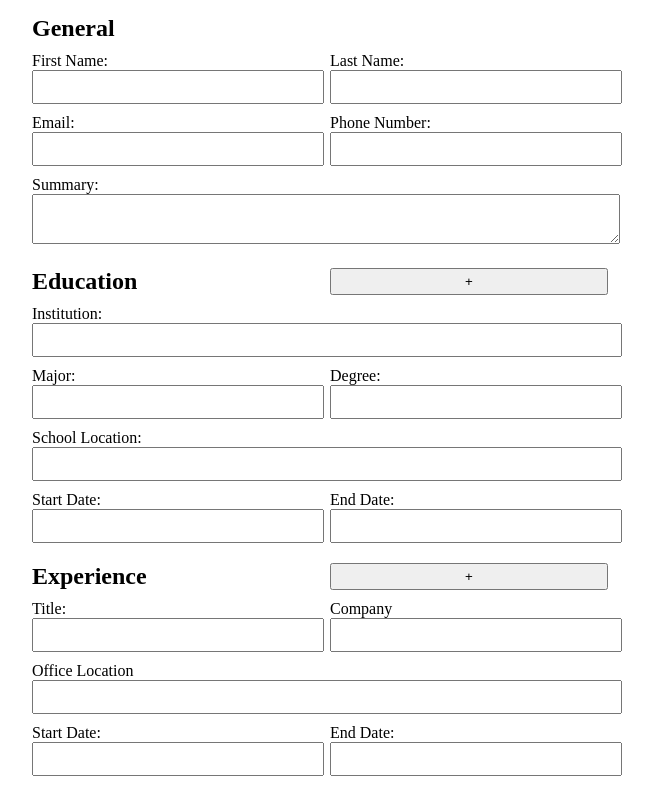
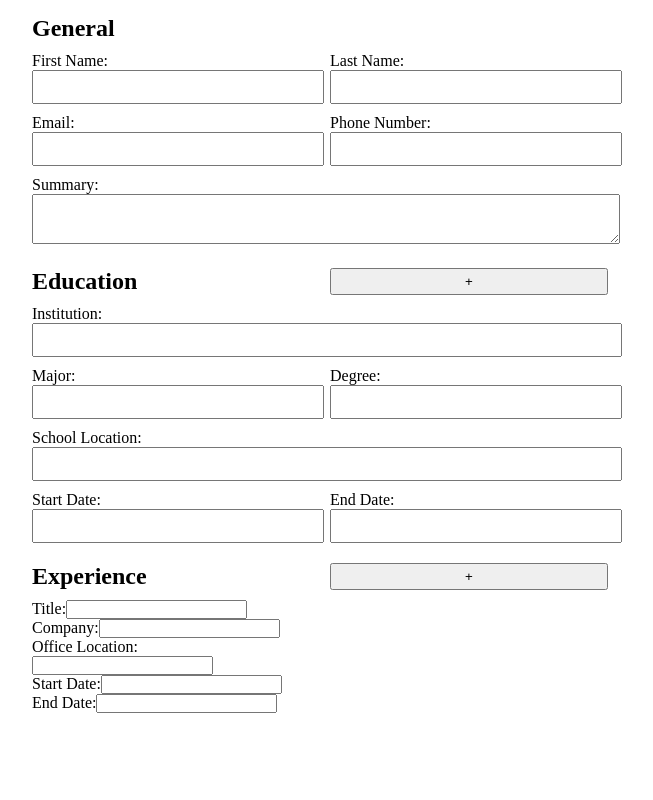
Before and after one commit to ImExtraPolite3/resume-builder, a React (Vite) app: page / in a window 1280 px wide. Shown: the whole page, without its empty margins (0-653 px from the left). Built offline with nearby package versions, Linux system fonts and the light colour scheme.

Commit message:
use props for experience section

```diff
--- a/src/components/Experience.jsx
+++ b/src/components/Experience.jsx
@@ -1,27 +1,41 @@
+const getIdName = [
+  'work-title',
+  'company',
+  'office-location',
+  'start-date',
+  'end-date',
+];
+
+const getName = [
+  'Title:',
+  'Company:',
+  'Office Location:',
+  'Start Date:',
+  'End Date:',
+];
+
+function CreateGeneralContent({ idName, name }) {
+  return (
+    <div>
+      <label htmlFor={idName}>{name}</label>
+      <input type="text" id={idName} />
+    </div>
+  );
+}
+
+function GeneralContent() {
+  return getIdName.map((eachIdName, index) => {
+    return <CreateGeneralContent idName={eachIdName} name={getName[index]} />;
+  });
+}
+
 export default function Experience() {
   return (
     <div className="experience">
       <h1>Experience</h1>
-      <button>+</button>
+      <button className="create-new-experience">+</button>
       <div>
-        <label htmlFor="work-title">Title:</label>
-        <input type="text" id="work-title" />
-      </div>
-      <div>
-        <label htmlFor="company">Company</label>
-        <input type="text" id="company" />
-      </div>
-      <div>
-        <label htmlFor="office-location">Office Location</label>
-        <input type="text" id="office-location" />
-      </div>
-      <div>
-        <label htmlFor="start-date">Start Date:</label>
-        <input type="text" id="start-date" />
-      </div>
-      <div>
-        <label htmlFor="end-date">End Date:</label>
-        <input type="text" id="end-date" />
+        <GeneralContent />
       </div>
     </div>
   );
```
